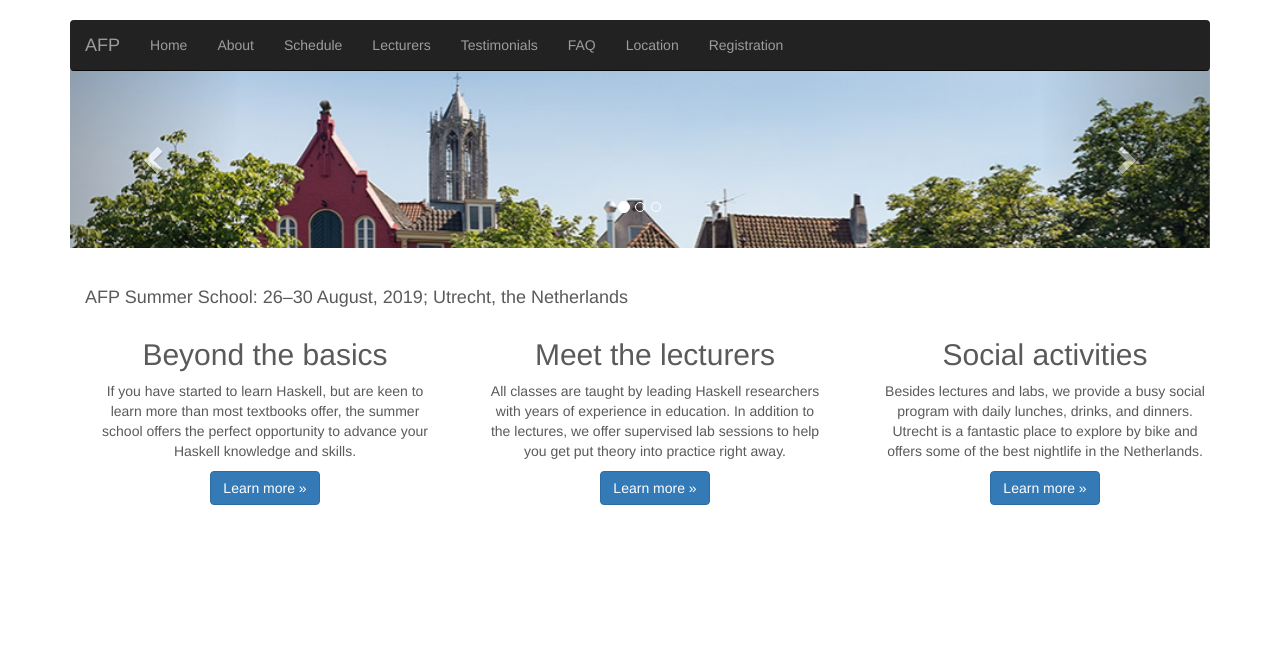
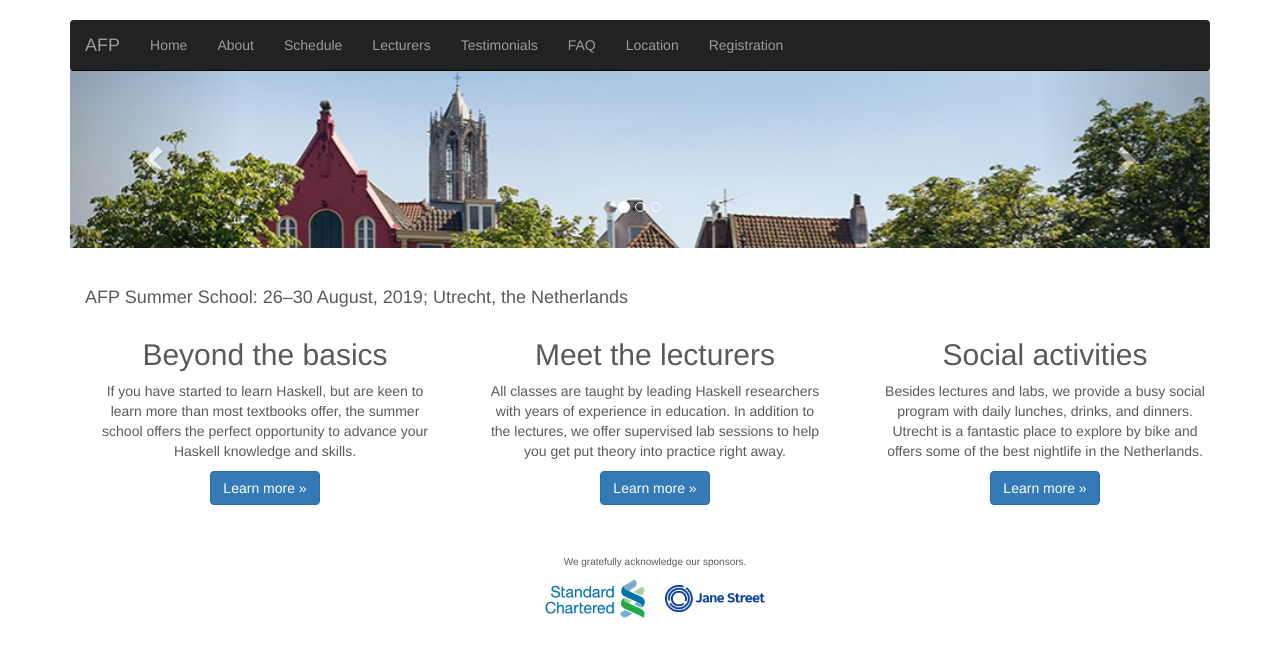
Before and after one commit to uu-afp/uu-afp.github.io, a Jekyll site: the page built from index.html, in a window 1280 px wide. Shown: the top 657 px of the page. Built offline with Jekyll 4.4.1, drawn with Linux system fonts in a browser that asks for light colours; nearby versions of some CDN libraries.

Commit message:
Added sponsors to landing page.

```diff
--- a/index.html
+++ b/index.html
@@ -77,6 +77,17 @@
 
       <!-- FOOTER -->
       <footer>
+        <div style="text-align:center">
+
+          <p>We gratefully acknowledge our sponsors.</p>
+
+          <img width="100" src="img/standard-chartered.png"/>
+
+          &nbsp; &nbsp; &nbsp;
+
+          <img width="100" src="img/jane-street.png"/>
+         </div>
+
       </footer>
 
     </div><!-- /.container -->
```
